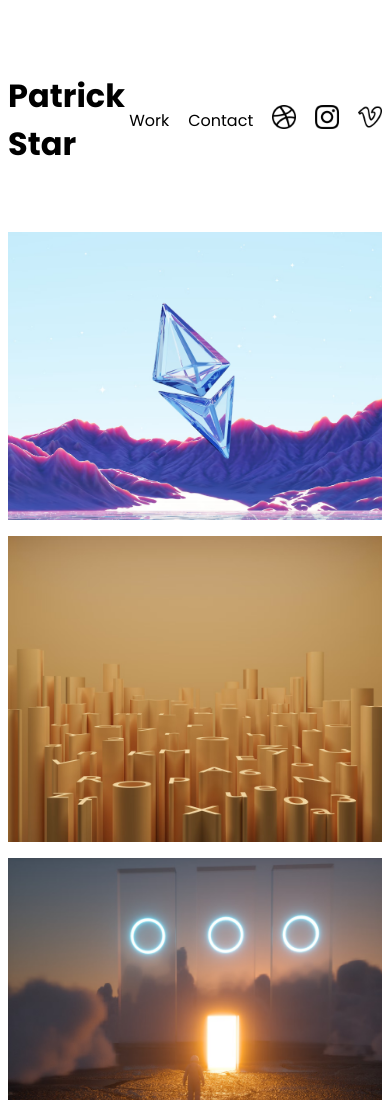
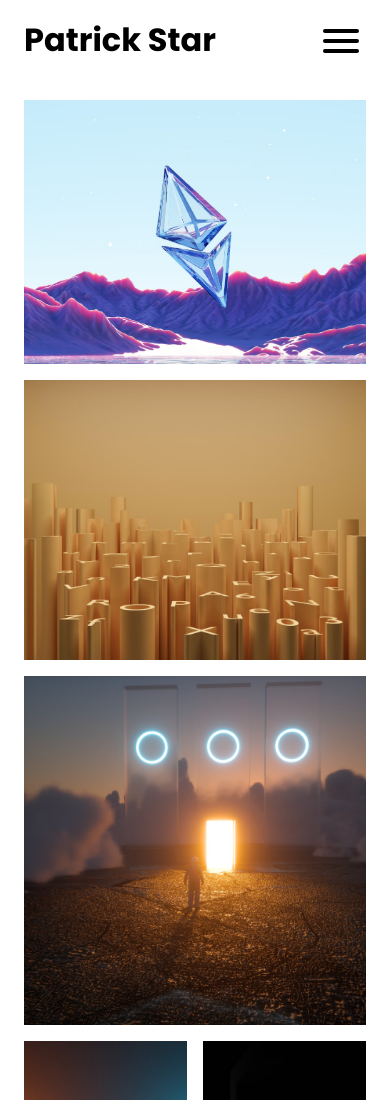
Before and after one commit to detomdev/ArtistPortfolio, a plain HTML site: page index.html in a window 390 px wide. Shown: the top 1100 px of the page. Drawn offline with Linux system fonts and the light colour scheme.

Commit message:
tweaked navigation and footer

```diff
--- a/index.html
+++ b/index.html
@@ -15,6 +15,7 @@
 	</head>
 
 	<body>
+		<div class="container">
 			<header class="navbar">
 				<div class="left">Patrick Star</div>
 				<nav class="right">
@@ -30,6 +31,11 @@
 						<img src="images/v_icon.png" alt="" />
 					</a>
 				</nav>
+				<div class="hamburger">
+					<div class="bar"></div>
+					<div class="bar"></div>
+					<div class="bar"></div>
+				</div>
 			</header>
 			<div class="project-grid">
 				<div class="project" id="eth">
@@ -69,5 +75,9 @@
 					<p class="overlay white">VIEW PROJECT</p>
 				</div>
 			</div>
+			<footer class="footer">
+				Designed and built by Patrick Star in Bikini Bottom
+			</footer>
+		</div>
 	</body>
 </html>
--- a/style.css
+++ b/style.css
@@ -1,5 +1,11 @@
 body {
 	font-family: "Poppins", sans-serif;
+}
+
+.container {
+	max-width: 90%;
+	margin: 0 auto;
+	padding: 0 16px;
 }
 
 .navbar {
@@ -9,7 +15,7 @@ body {
 }
 .navbar .left {
 	font-size: 32px;
-	font-weight: bold;
+	font-weight: 700;
 }
 .navbar .right {
 	width: 400px;
@@ -29,7 +35,19 @@ body {
 	width: 24px;
 	height: 24px;
 }
+.navbar .hamburger {
+	height: 50px;
+	width: 50px;
+	display: none;
+}
 
+.navbar .bar {
+	background-color: black;
+	height: 4px;
+	width: 36px;
+	margin: 3px;
+	border-radius: 10px;
+}
 .project-grid {
 	display: grid;
 	grid-template-areas:
@@ -42,8 +60,6 @@ body {
 		"foam foam dimensional";
 	gap: 16px;
 	width: 100%;
-	max-width: 90%;
-	margin: 0 auto;
 }
 
 #eth {
@@ -119,7 +135,15 @@ body {
 	color: #fff;
 }
 
+.footer {
+	text-align: center;
+	padding: 64px;
+}
+
 @media only screen and (max-width: 1100px) {
+	.container {
+		max-width: 100%;
+	}
 	.project-grid {
 		max-width: 100%;
 		grid-template-areas:
@@ -133,6 +157,32 @@ body {
 }
 
 @media only screen and (max-width: 768px) {
+	.project-grid {
+		margin-top: 100px;
+	}
+	.navbar {
+		width: 100%;
+		padding: 16px 24px;
+		box-sizing: border-box;
+		position: fixed;
+		top: 0;
+		left: 0;
+		background-color: #fff;
+		z-index: 3;
+	}
+	.navbar .hamburger {
+		display: flex;
+		flex-direction: column;
+		justify-content: center;
+		align-items: center;
+	}
+	.navbar .right {
+		display: none;
+	}
+	.footer {
+		padding: 32px;
+		font-size: 14px;
+	}
 	.project-grid {
 		grid-template-areas:
 			"eth eth"
```
Lines whose indentation alone changed are shown as unchanged.
